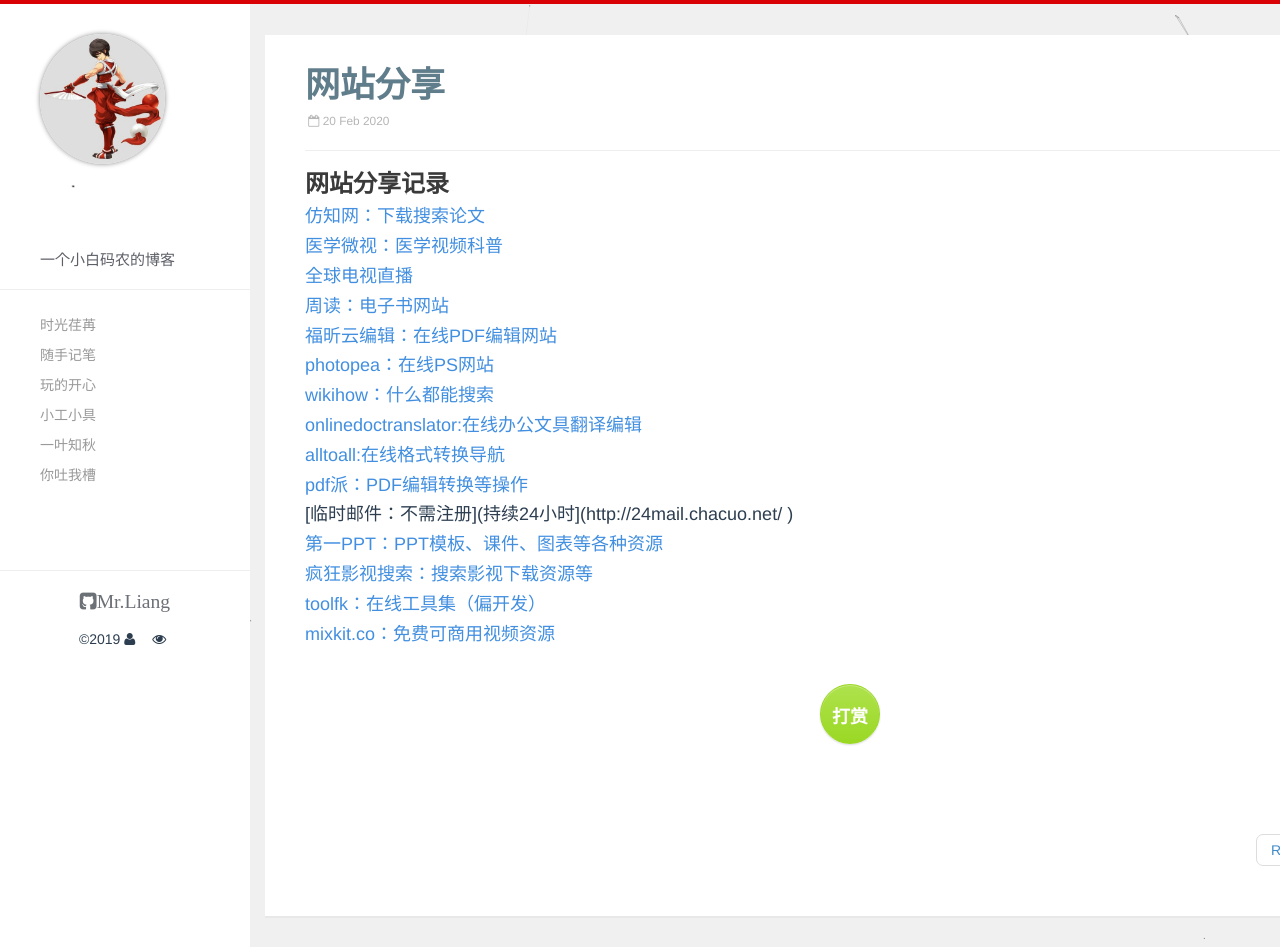
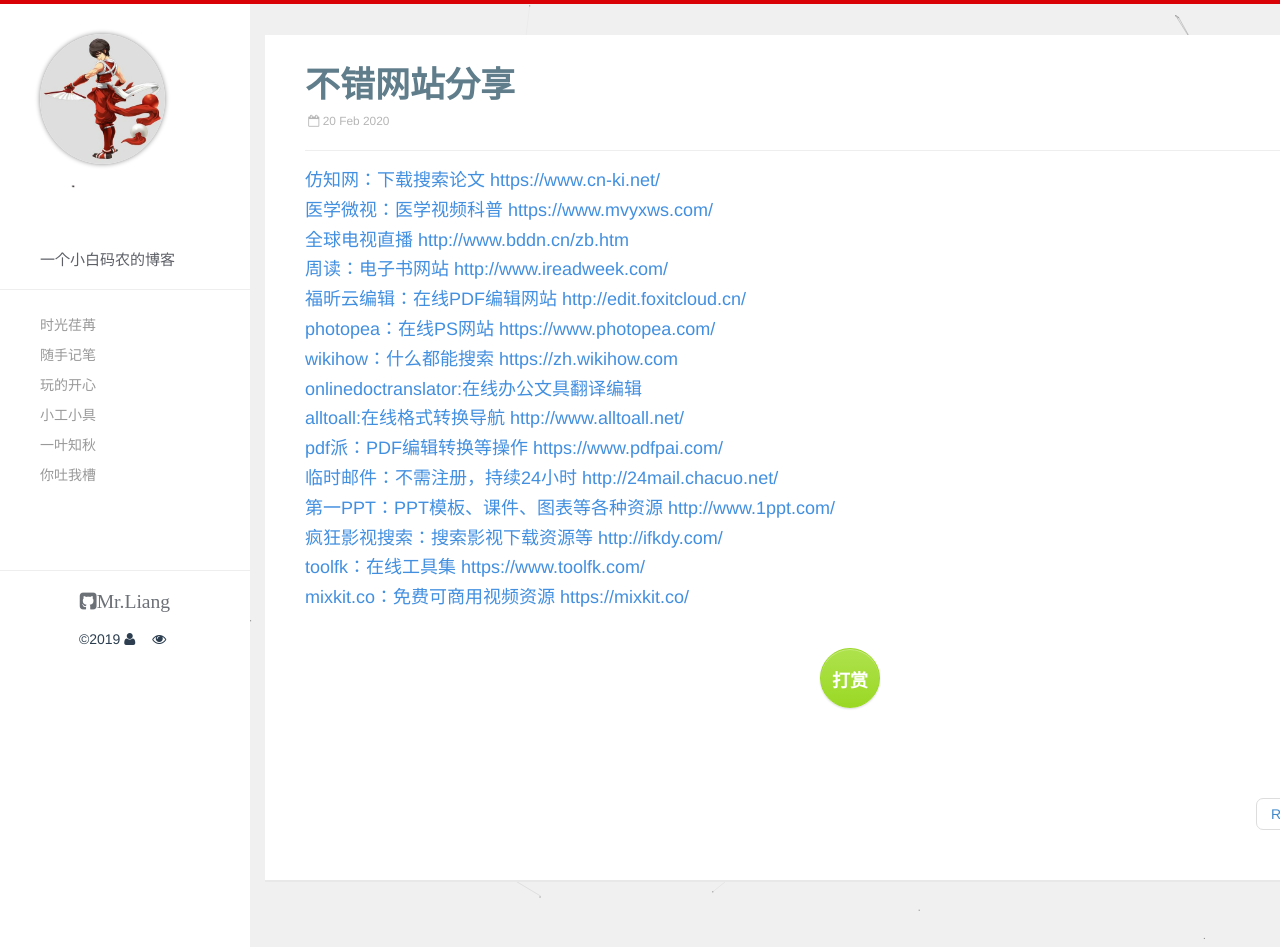
Before and after one commit to liangrengongzuoshi/liangzai.pub, a Jekyll site: the page built from _posts/2020-02-20-webshare.md, in a window 1280 px wide and 947 px high. Built offline with Jekyll 4.4.1, drawn with Linux system fonts in a browser that asks for light colours; comment, search, counter and statistics services are not loaded.

Commit message:
webshare

```diff
--- a/_posts/2020-02-20-webshare.md
+++ b/_posts/2020-02-20-webshare.md
@@ -1,22 +1,22 @@
 ---
 layout: post
-title: 网站分享
+title: 不错网站分享
 ---
 
-### 网站分享记录
 
-#### [仿知网：下载搜索论文](https://www.cn-ki.net/ )
-#### [医学微视：医学视频科普](https://www.mvyxws.com/ )
-#### [全球电视直播](http://www.bddn.cn/zb.htm )
-#### [周读：电子书网站](http://www.ireadweek.com/ )
-#### [福昕云编辑：在线PDF编辑网站](http://edit.foxitcloud.cn/ )
-#### [photopea：在线PS网站](https://www.photopea.com/ )
-#### [wikihow：什么都能搜索](https://zh.wikihow.com )
+
+#### [仿知网：下载搜索论文 https://www.cn-ki.net/ ](https://www.cn-ki.net/ )
+#### [医学微视：医学视频科普 https://www.mvyxws.com/ ](https://www.mvyxws.com/ )
+#### [全球电视直播 http://www.bddn.cn/zb.htm ](http://www.bddn.cn/zb.htm )
+#### [周读：电子书网站 http://www.ireadweek.com/ ](http://www.ireadweek.com/ )
+#### [福昕云编辑：在线PDF编辑网站 http://edit.foxitcloud.cn/ ](http://edit.foxitcloud.cn/ )
+#### [photopea：在线PS网站 https://www.photopea.com/ ](https://www.photopea.com/ )
+#### [wikihow：什么都能搜索 https://zh.wikihow.com ](https://zh.wikihow.com )
 #### [onlinedoctranslator:在线办公文具翻译编辑](https://www.onlinedoctranslator.com/ )
-#### [alltoall:在线格式转换导航](http://www.alltoall.net/ )
-#### [pdf派：PDF编辑转换等操作]( https://www.pdfpai.com/ )
-#### [临时邮件：不需注册](持续24小时](http://24mail.chacuo.net/ )
-#### [第一PPT：PPT模板、课件、图表等各种资源](http://www.1ppt.com/ )
-#### [疯狂影视搜索：搜索影视下载资源等](http://ifkdy.com/ )
-#### [toolfk：在线工具集（偏开发）](https://www.toolfk.com/ )
-#### [mixkit.co：免费可商用视频资源](https://mixkit.co/ )
+#### [alltoall:在线格式转换导航 http://www.alltoall.net/ ](http://www.alltoall.net/ )
+#### [pdf派：PDF编辑转换等操作 https://www.pdfpai.com/ ]( https://www.pdfpai.com/ )
+#### [临时邮件：不需注册，持续24小时 http://24mail.chacuo.net/ ](http://24mail.chacuo.net/ )
+#### [第一PPT：PPT模板、课件、图表等各种资源 http://www.1ppt.com/ ](http://www.1ppt.com/ )
+#### [疯狂影视搜索：搜索影视下载资源等 http://ifkdy.com/ ](http://ifkdy.com/ )
+#### [toolfk：在线工具集 https://www.toolfk.com/ ](https://www.toolfk.com/ )
+#### [mixkit.co：免费可商用视频资源 https://mixkit.co/ ](https://mixkit.co/ )
```
